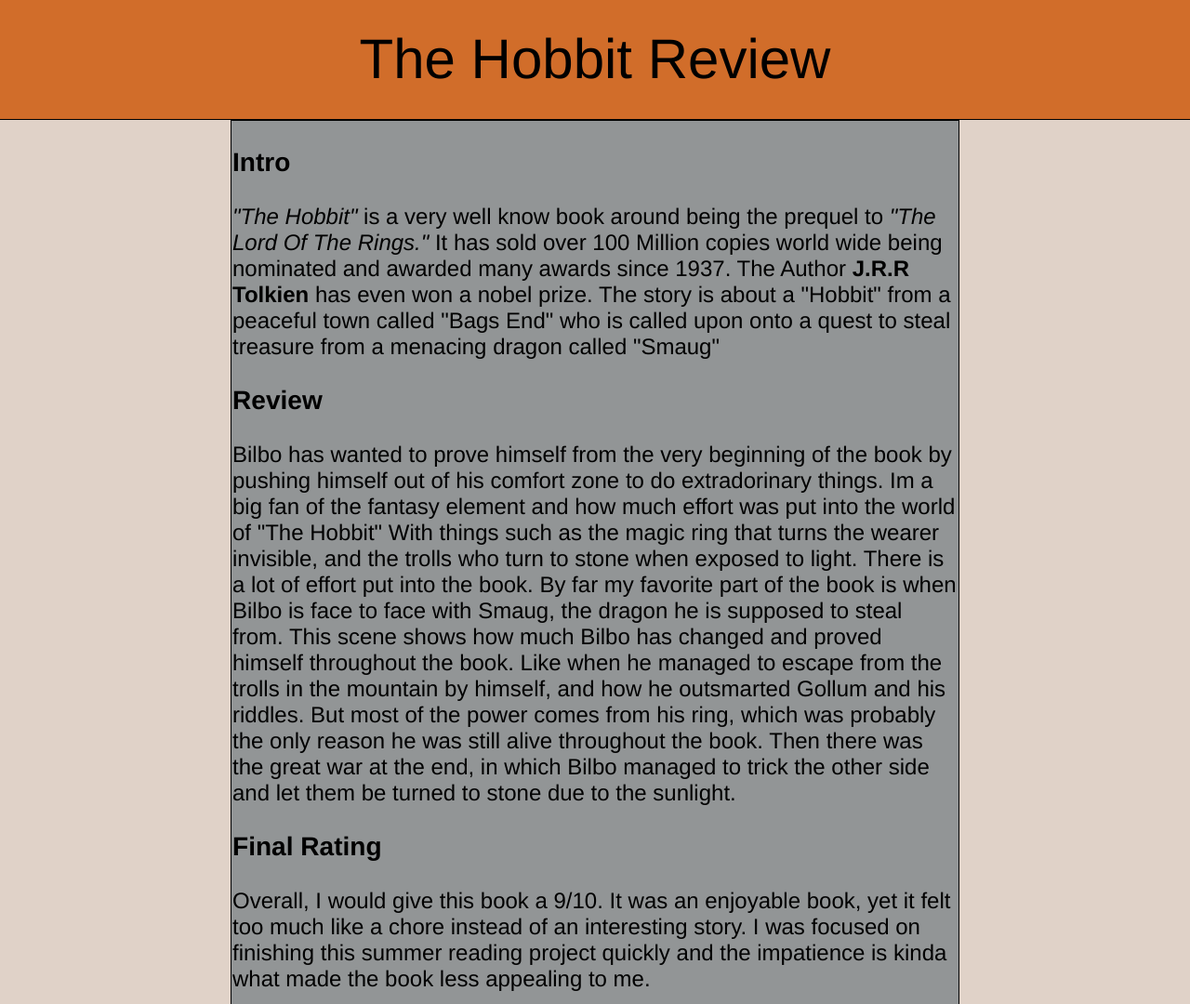
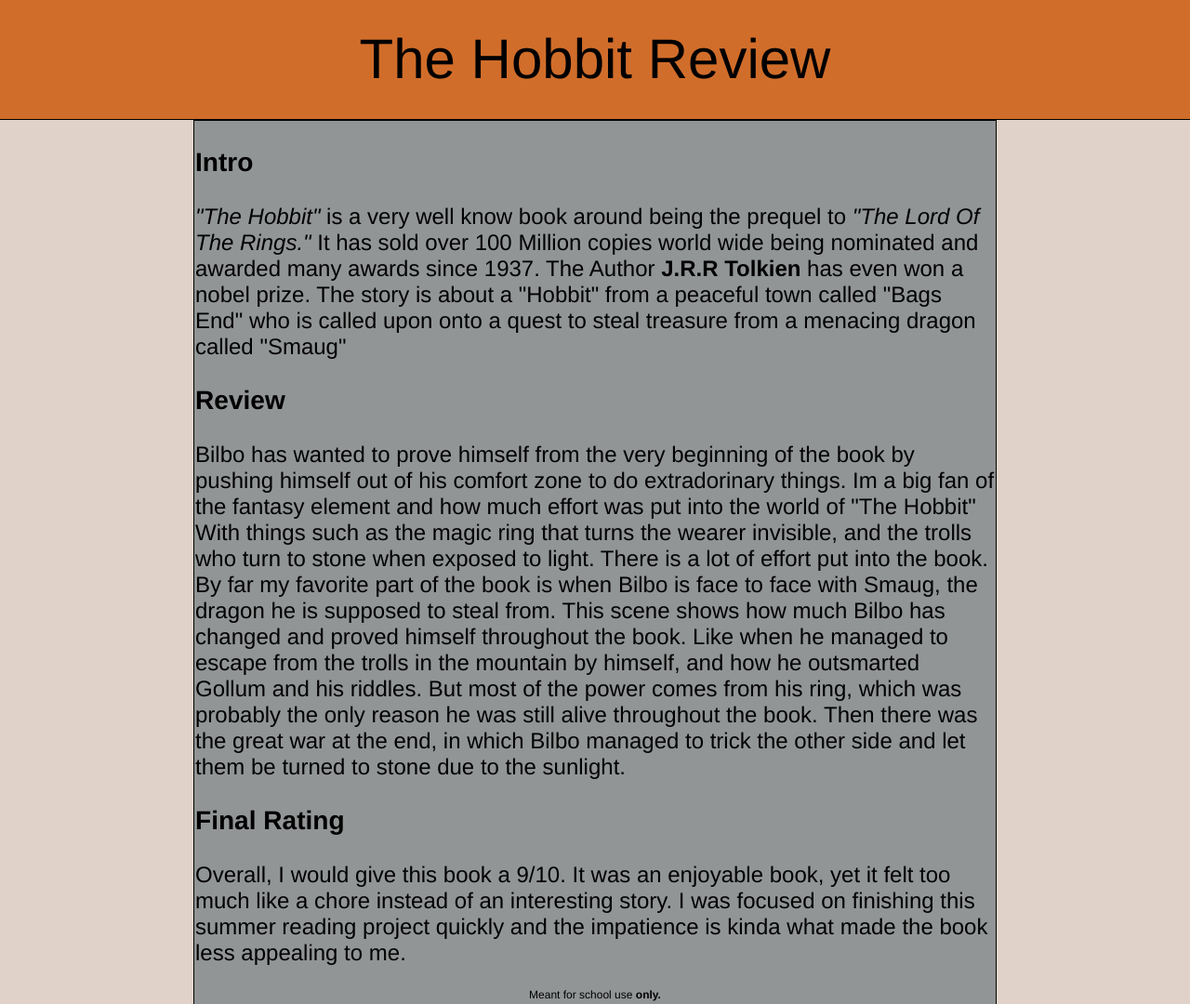
Before and after one commit to KingWinging/Hobbit-Review, a plain HTML site: page index.html in a window 1280 px wide. Shown: the top 1080 px of the page at 93% size. Drawn offline with Linux system fonts and the light colour scheme.

Commit message:
Add files via upload

```diff
--- a/new 1.css
+++ b/new 1.css
@@ -19,8 +19,8 @@
 
 	}
 	article{
-	margin-left:10em;
-	margin-right:10em;
+	margin-left:200px;
+	margin-right:200px;
 	background-color:#929596;
 	padding:1px;
 	border: 1px solid black;
```
